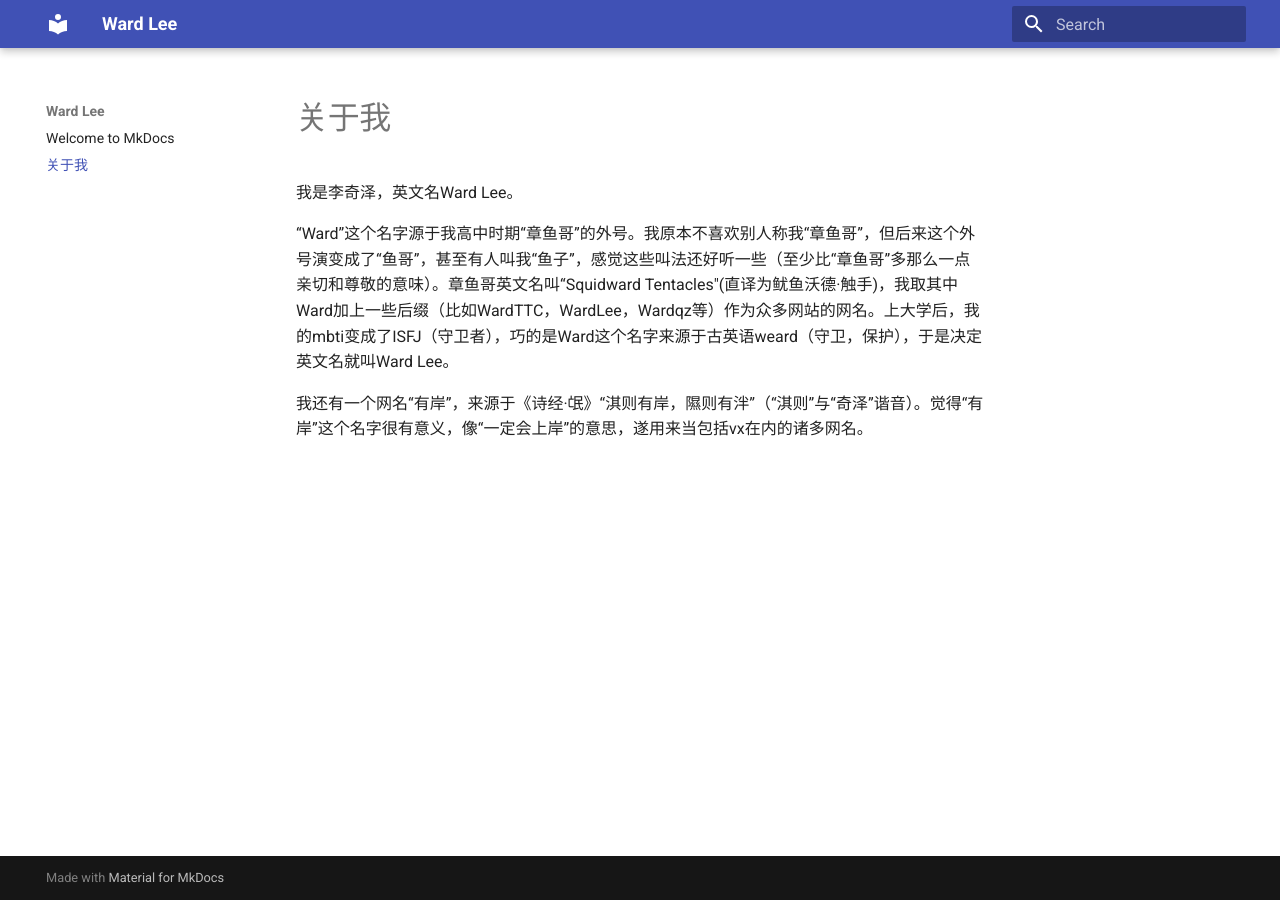
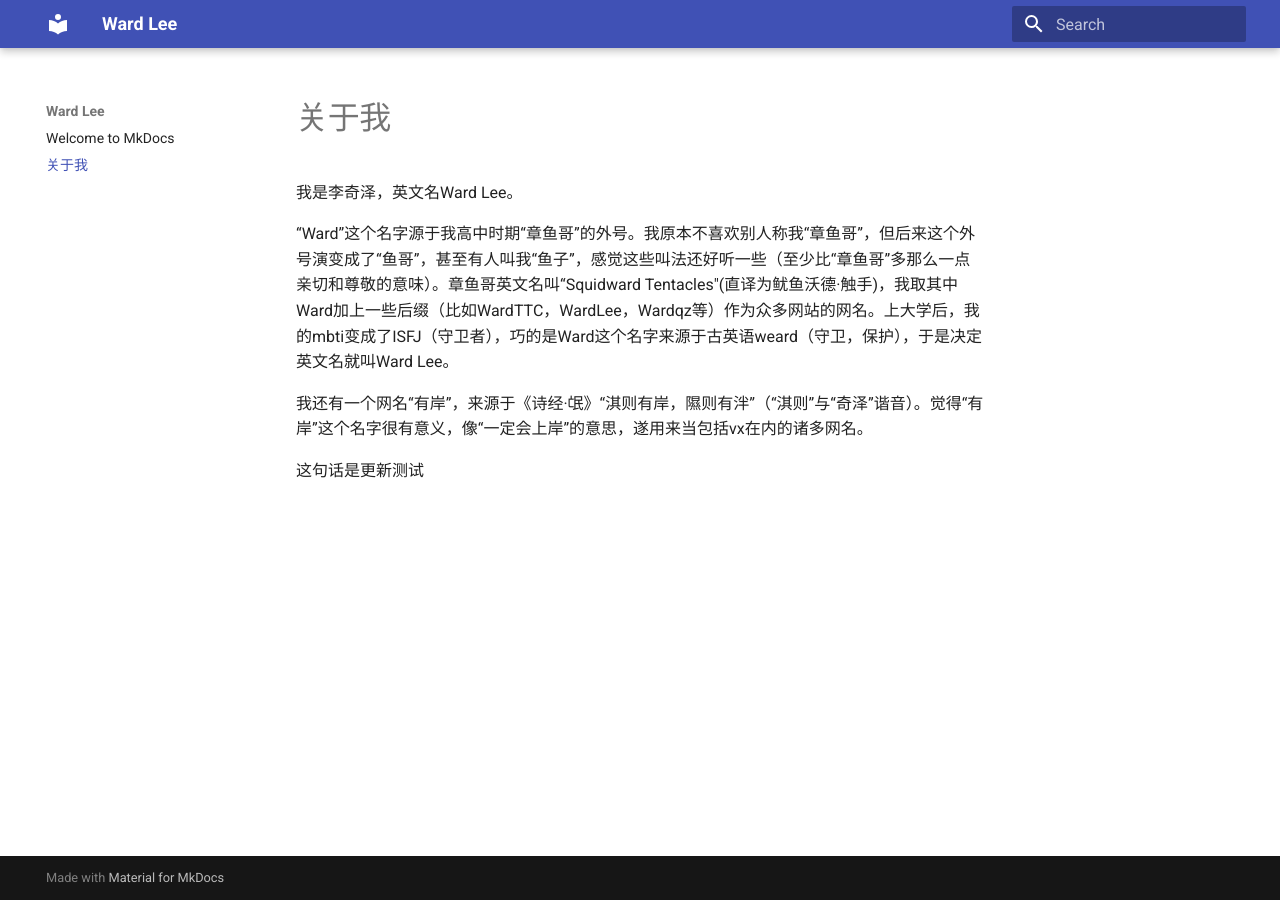
Before and after one commit to Wardqz/Ward, an MkDocs documentation site: the page built from docs/我.md, in a window 1280 px wide. Built offline with MkDocs 1.6.1 and Material for MkDocs 9.7.7, drawn with Linux system fonts in a browser that asks for light colours.

Commit message:
$Adding initial documentation files

```diff
--- a/docs/我.md
+++ b/docs/我.md
@@ -5,3 +5,5 @@
 “Ward”这个名字源于我高中时期“章鱼哥”的外号。我原本不喜欢别人称我“章鱼哥”，但后来这个外号演变成了“鱼哥”，甚至有人叫我“鱼子”，感觉这些叫法还好听一些（至少比“章鱼哥”多那么一点亲切和尊敬的意味）。章鱼哥英文名叫“Squidward Tentacles"(直译为鱿鱼沃德·触手)，我取其中Ward加上一些后缀（比如WardTTC，WardLee，Wardqz等）作为众多网站的网名。上大学后，我的mbti变成了ISFJ（守卫者），巧的是Ward这个名字来源于古英语weard（守卫，保护），于是决定英文名就叫Ward Lee。
 
 我还有一个网名“有岸”，来源于《诗经·氓》“淇则有岸，隰则有泮”（“淇则”与“奇泽”谐音）。觉得“有岸”这个名字很有意义，像“一定会上岸”的意思，遂用来当包括vx在内的诸多网名。
+
+这句话是更新测试
```
